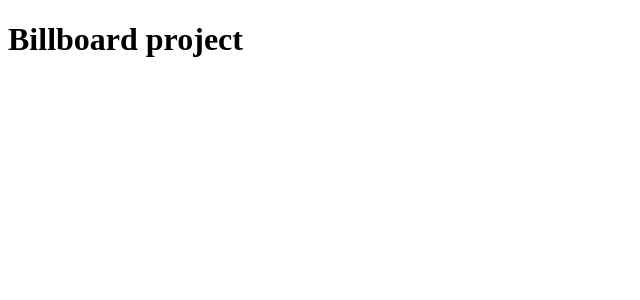
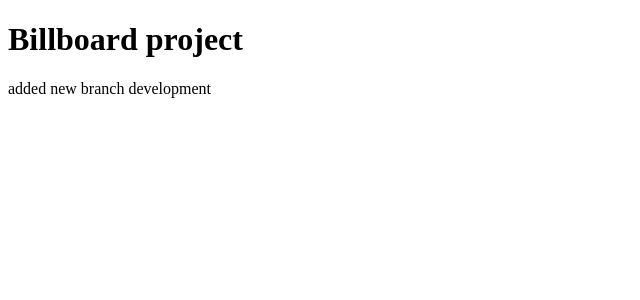
Before and after one commit to Dmitriy15-m/main-billboard-project, an Angular app: page / in a window 1280 px wide. Shown: the top 300 px of the page, without its empty margins (0-640 px from the left). Built offline with nearby package versions, Linux system fonts and the light colour scheme.

Commit message:
first commit in the development branch

```diff
--- a/src/app/app.component.html
+++ b/src/app/app.component.html
@@ -1 +1,2 @@
 <h1>Billboard project</h1>
+<p>added new branch development</p>
```
